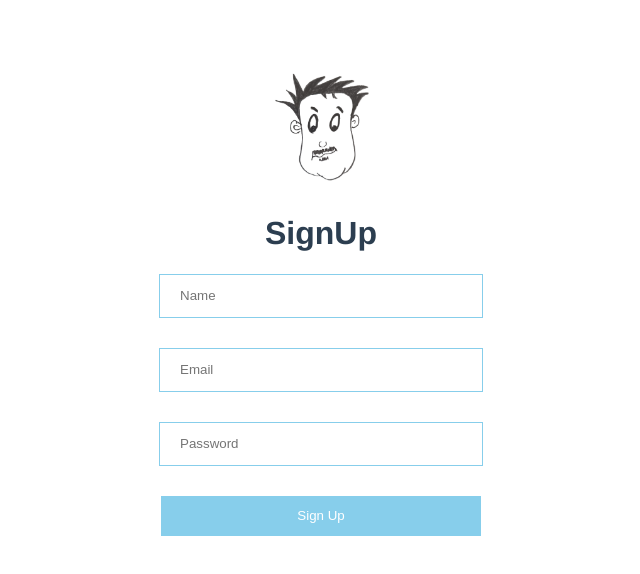
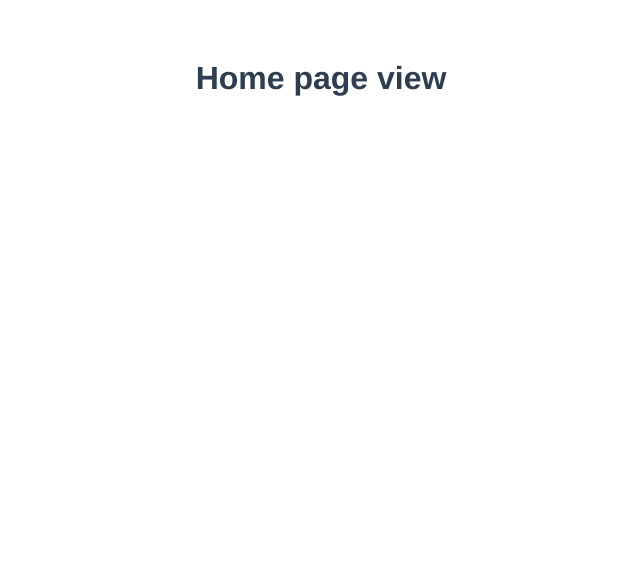
Before and after one commit to gulshanje/dhaba-management-with-vue, a Vue app: page / in a window 1280 px wide. Shown: the top 574 px of the page, without its empty margins (319-959 px from the left). Built offline with nearby package versions, Linux system fonts and the light colour scheme.

Commit message:
Added router-view

```diff
--- a/src/App.vue
+++ b/src/App.vue
@@ -1,14 +1,13 @@
 <template>
-  <img class="logo" alt="Vue logo" src="./assets/dhaba.jpeg" />
-  <SignUp />
+ <router-view />
 </template>
 
 <script>
-import SignUp from "./components/SignUp.vue";
+
 export default {
   name: "App",
   components: {
-    SignUp,
+
   },
 };
 </script>
--- a/src/components/SignUp.vue
+++ b/src/components/SignUp.vue
@@ -1,5 +1,7 @@
 <template>
   <div>
+    <img class="logo" alt="Vue logo" src="../assets/dhaba.jpeg" />
+
     <h1>SignUp</h1>
     <div class="register">
       <input type="text" placeholder="Name" v-model="name" />
@@ -13,6 +15,7 @@
 
 <script>
 import axios from 'axios';
+
 export default {
   name: "SignUp",
   data() {
@@ -34,10 +37,10 @@ export default {
       console.warn('result - ',result)
       if(result.status == 201)
       {
-        console.log('User Created', this.name, this.email, this.password);
-        alert('Sign up successful');
+        localStorage.setItem("user-info", JSON.stringify(result.data))
+        this.$router.push({name: 'Home'})
       }
-      localStorage.setItem("user-info", JSON.stringify(result.data))
+
     }
   }
 };
```
